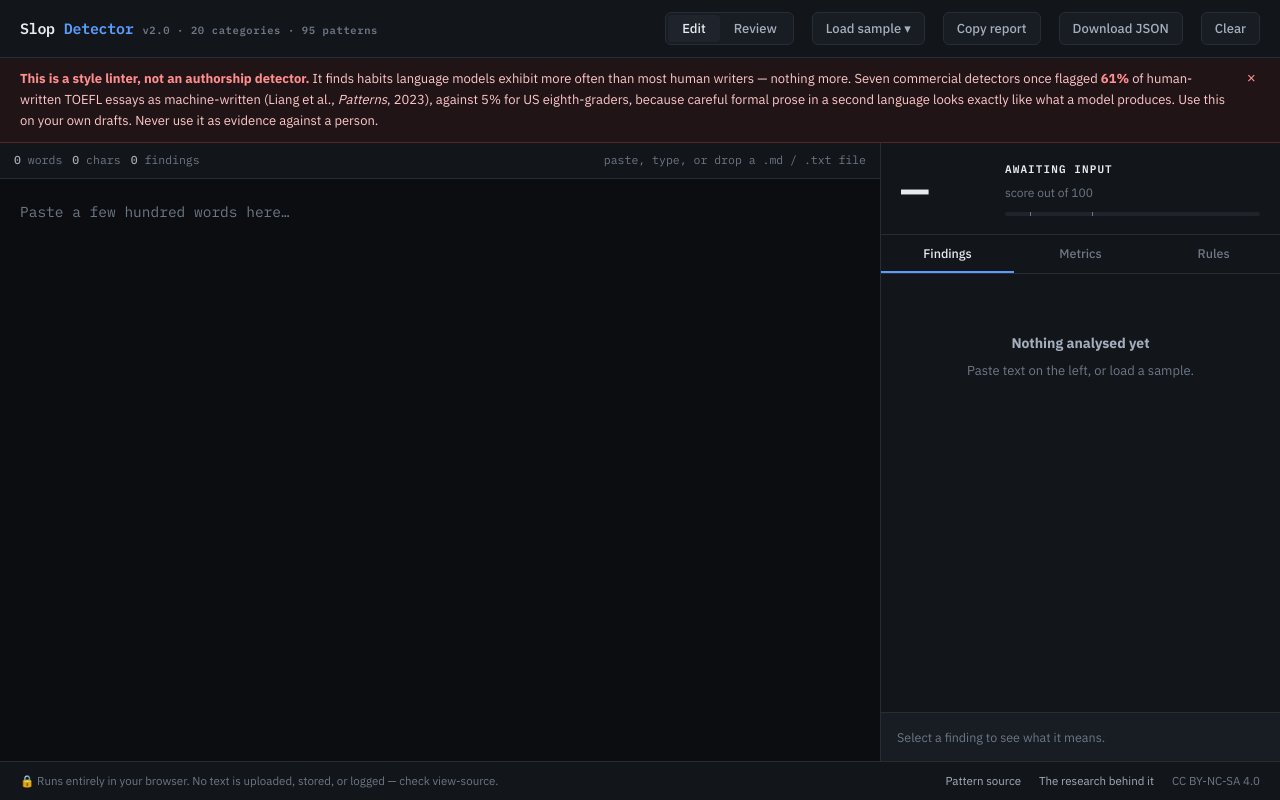
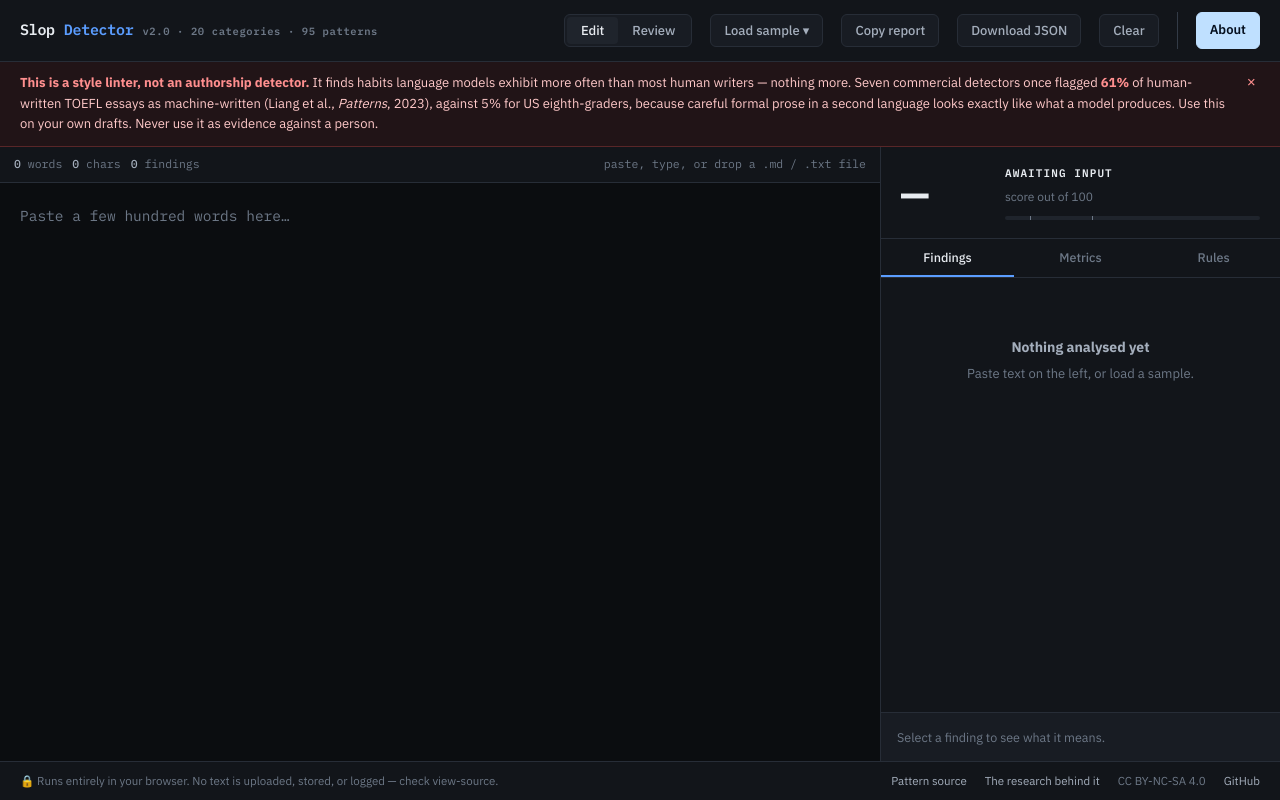
Before and after one commit to halans/slopdetector-me-v2, a plain HTML site: page app/tool/public/index.html in a window 1280 px wide. Drawn offline with Linux system fonts and the light colour scheme.

Commit message:
Add About button and GitHub link to footer for improved navigation

```diff
--- a/app/tool/public/index.html
+++ b/app/tool/public/index.html
@@ -49,6 +49,10 @@
 .btn.primary{background:var(--accent);border-color:var(--accent);color:#06101f;font-weight:600}
 .btn.primary:hover{background:#7db0ff;border-color:#7db0ff;color:#06101f}
 .btn:disabled{opacity:.45;cursor:not-allowed}
+a.btn{display:inline-flex;align-items:center;text-decoration:none}
+.btn.about{background:#bfe0ff;border-color:#bfe0ff;color:#06101f;font-weight:600}
+.btn.about:hover{background:#9fd2ff;border-color:#9fd2ff;color:#06101f}
+.btn-sep{width:1px;align-self:stretch;background:var(--line-2)}
 
 /* ---------------- notice ---------------- */
 .notice{display:flex;gap:12px;align-items:flex-start;padding:11px 20px;
@@ -194,6 +198,8 @@
   <button class="btn" id="btn-copy">Copy report</button>
   <button class="btn" id="btn-json">Download JSON</button>
   <button class="btn" id="btn-clear">Clear</button>
+  <span class="btn-sep" aria-hidden="true"></span>
+  <a class="btn about" href="https://about.slopdetector.me" target="_blank" rel="noopener noreferrer">About</a>
 </header>
 
 <div class="notice" id="notice">
@@ -260,6 +266,7 @@
   <a href="https://en.wikipedia.org/wiki/Wikipedia:Signs_of_AI_writing" target="_blank" rel="noopener noreferrer">Pattern source</a>
   <a href="https://about.slopdetector.me/" id="lnk-essay">The research behind it</a>
   <span>CC BY-NC-SA 4.0</span>
+  <a href="https://github.com/halans/slopdetector-me-v2" target="_blank" rel="noopener noreferrer">GitHub</a>
 </footer>
 
 <script>
@@ -267,7 +274,7 @@
 /* ===================================================================
  * SlopDetector engine — inlined verbatim from the ai-text-patterns
  * npm package at build time. Do not edit here; edit pkg/src/ and rerun
- * tool/build-tool.mjs. Generated 2026-08-20T02:17:14.004Z
+ * tool/build-tool.mjs. Generated 2026-09-04T22:20:24.774Z
  * =================================================================== */
 /**
  * ai-text-patterns.js
```
